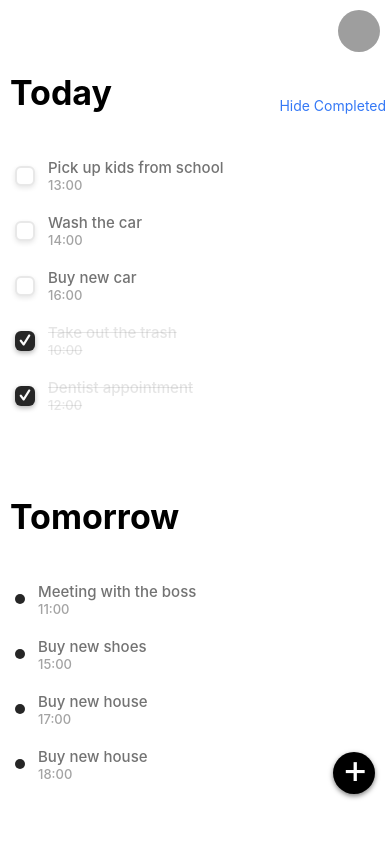
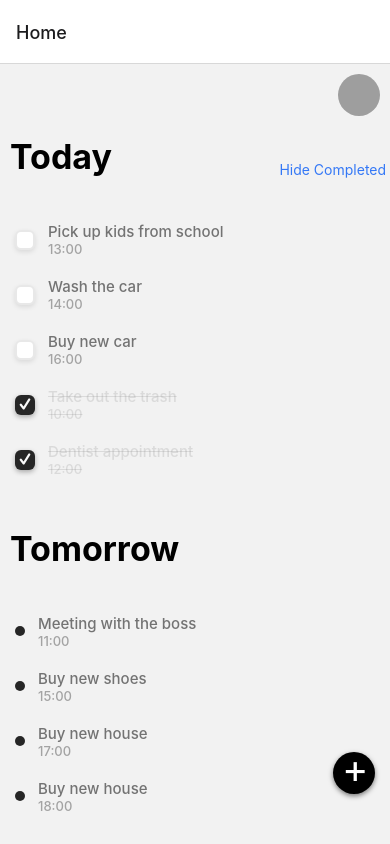
Before and after one commit to DevJohanR/to-do-app-android, a React Native app: screen / in a window 390 px wide. Built offline with nearby package versions, Linux system fonts and the light colour scheme; grey boxes are pictures that could not be loaded.

Commit message:
ADD NAVIGATION --1%

```diff
--- a/App.js
+++ b/App.js
@@ -1,8 +1,27 @@
+import {NavigationContainer} from '@react-navigation/native'
+import { createNativeStackNavigator } from '@react-navigation/native-stack';
 import Home from "./screens/Home";
+import AddTodo from "./screens/AddTodo"
+const Stack = createNativeStackNavigator();
+
 
 
 export default function App() {
   return (
-<Home/>
+
+       <NavigationContainer>
+       <Stack.Navigator>
+       <Stack.Screen
+       name="Home"
+       component={Home}
+       />
+            <Stack.Screen
+       name="Add"
+       component={AddTodo}
+       />
+       </Stack.Navigator>
+       </NavigationContainer>
+
+
   );
 }
--- a/package.json
+++ b/package.json
@@ -9,6 +9,7 @@
     "web": "expo start --web"
   },
   "dependencies": {
+    "@react-navigation/native": "^6.1.18",
     "@react-navigation/native-stack": "^6.11.0",
     "expo": "~51.0.28",
     "expo-status-bar": "~1.12.1",
--- /dev/null
+++ b/screens/AddTodo.js
@@ -0,0 +1,13 @@
+import * as React from 'react';
+import { View, Text } from 'react-native';
+
+export default function AddTodo(){
+    return(
+
+             <View>
+                 <Text>
+                    this is the add todo screen
+                 </Text>
+             </View>
+    )
+}
--- a/screens/Home.js
+++ b/screens/Home.js
@@ -3,7 +3,7 @@ import { SafeAreaProvider, SafeAreaView } from 'react-native-safe-area-context';
 import { StyleSheet, Text, Image, TouchableOpacity, View } from 'react-native';
 import TodoList from '../components/TodoList';
 import { todosData } from '../data/todos';
-import { useState } from 'react';
+import {useNavigation} from '@react-navigation/native'
 
 
 export default function Home() {
@@ -12,6 +12,7 @@ const [localData, setLocalData] = React.useState(
 )
 
 const [isHidden, setIsHidden] = React.useState(false);
+const navigation = useNavigation();
 
 const handleHidePress = () =>{
   if(isHidden){
@@ -36,8 +37,10 @@ const handleHidePress = () =>{
         <TodoList todosData={localData.filter(todo => todo.isToday === true)} />
         <Text style={styles.title}>Tomorrow</Text>
         <TodoList todosData={localData.filter(todo => !todo.isToday === true)} />
-        <TouchableOpacity style={styles.button}>
+
+        <TouchableOpacity onPress={()=> navigation.navigate('Add')} style={styles.button}>
         <Text style={styles.plus}>+</Text>
+
         </TouchableOpacity>
       </SafeAreaView>
     </SafeAreaProvider>
```
Also changed, not shown: 2 other files (tests, documents, lock files or other folders).
